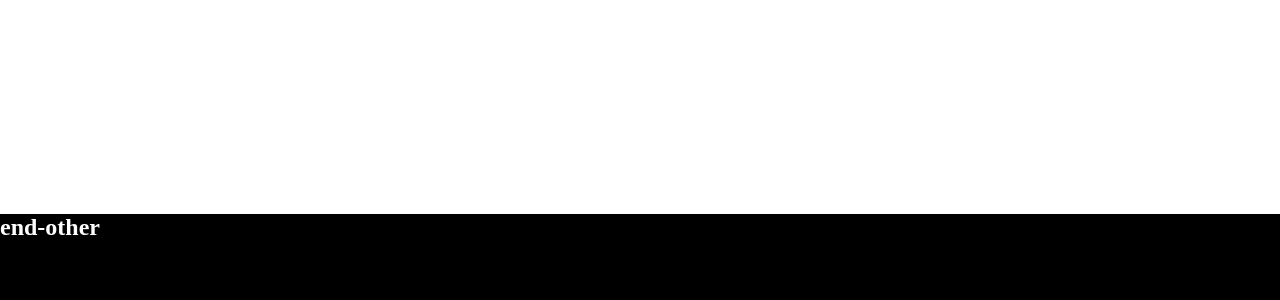
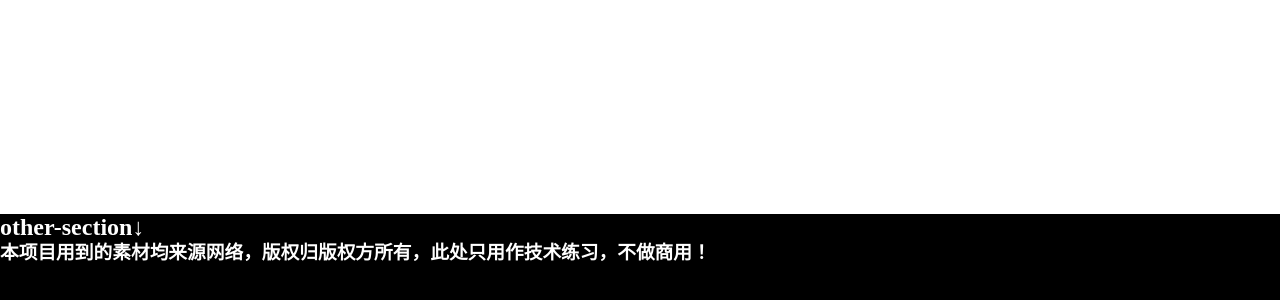
Before and after one commit to modifyFun/modifyfun.github.io, a plain HTML site: page airpods/index.html in a window 1280 px wide. Shown: the part 4924-5224 px from the top of the page. Drawn offline with Linux system fonts and the light colour scheme.

Commit message:
airpods 修改

```diff
--- a/airpods/index.html
+++ b/airpods/index.html
@@ -38,7 +38,8 @@
     </section>
 
     <section style="height: 100vh; background-color: black;color:#fff">
-        <h2>end-other</h2>
+        <h2>other-section↓</h2>
+        <h3>本项目用到的素材均来源网络，版权归版权方所有，此处只用作技术练习，不做商用！</h3>
     </section>
     <script>
         window.onload = function(){
```
